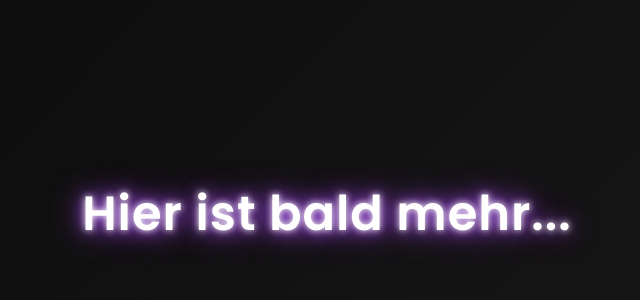
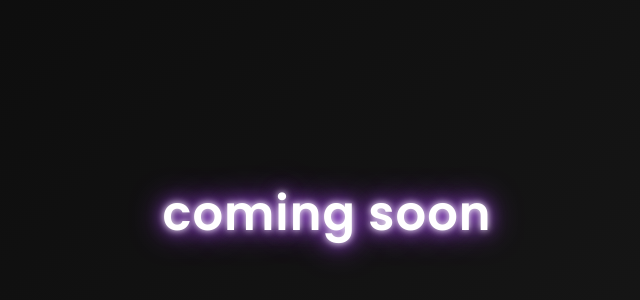
Before and after one commit to Nils-Mc/B, a plain HTML site: page site.html in a window 1280 px wide. Shown: the part 186-486 px from the top of the page, without its empty margins (313-953 px from the left). Drawn offline with Linux system fonts and the light colour scheme.

Commit message:
Update site.html

```diff
--- a/site.html
+++ b/site.html
@@ -38,6 +38,6 @@
   </style>
 </head>
 <body>
-  <h1>Hier ist bald mehr...</h1>
+  <h1>coming soon</h1>
 </body>
 </html>
```
